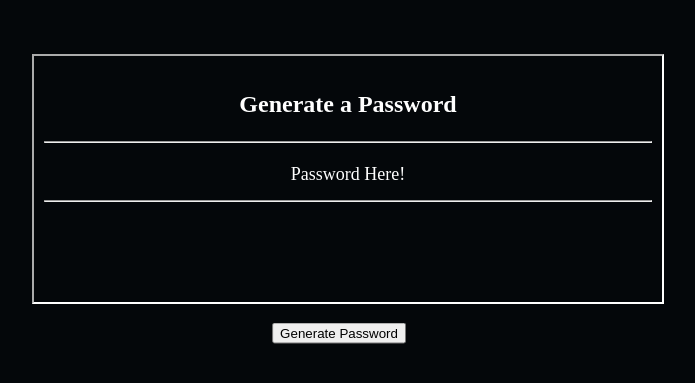
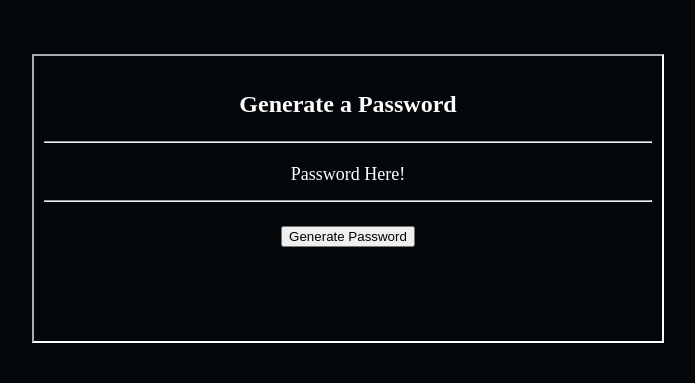
Before and after one commit to SergioAlmazan/PasswordGen, a plain HTML site: page index.html in a window 1280 px wide. Shown: the part 67-450 px from the top of the page, without its empty margins (301-996 px from the left). Drawn offline with Linux system fonts and the light colour scheme.

Commit message:
fixed issue with button moving when window height was changed

```diff
--- a/Assets/style.css
+++ b/Assets/style.css
@@ -77,7 +77,6 @@ footer {
   list-style-type: none;
   display: flex;
   flex-wrap: wrap;
-  justify-content: space-around;
   margin: auto;
   width: 50%;
 
@@ -103,12 +102,10 @@ footer {
   flex-grow: 1;
 }
 .Generator {
-  margin: 0;
-  position: absolute;
-  top: 50%;
-  left: 50%;
-  -ms-transform: translate(-50%, -50%);
-  transform: translate(-50%, -50%);
+  margin: 0 auto;
+  margin-top: 4rem;
+  margin-bottom: 0;
+  display: block;
 }
 .Generator:active{
   background-color:red;
```
